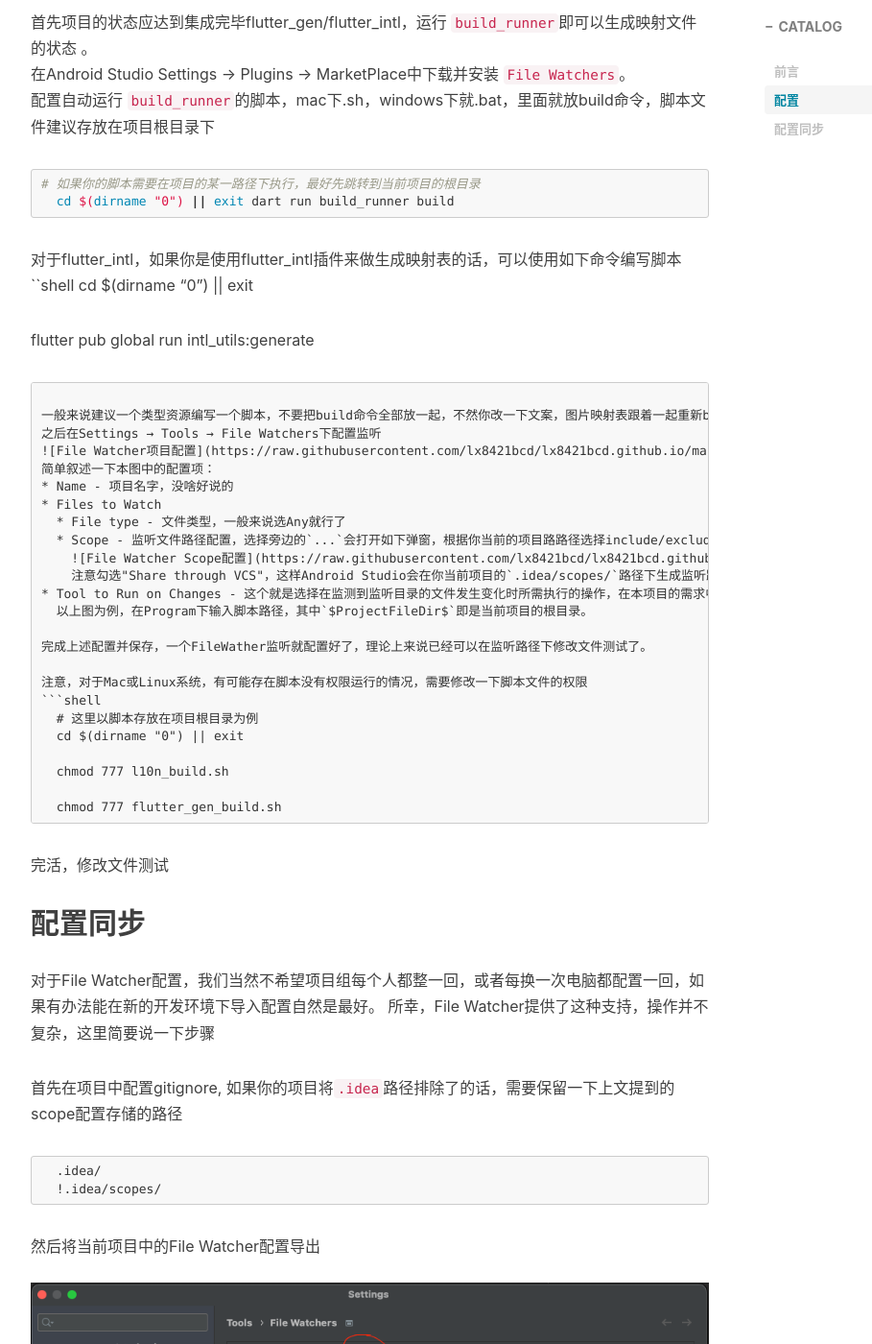
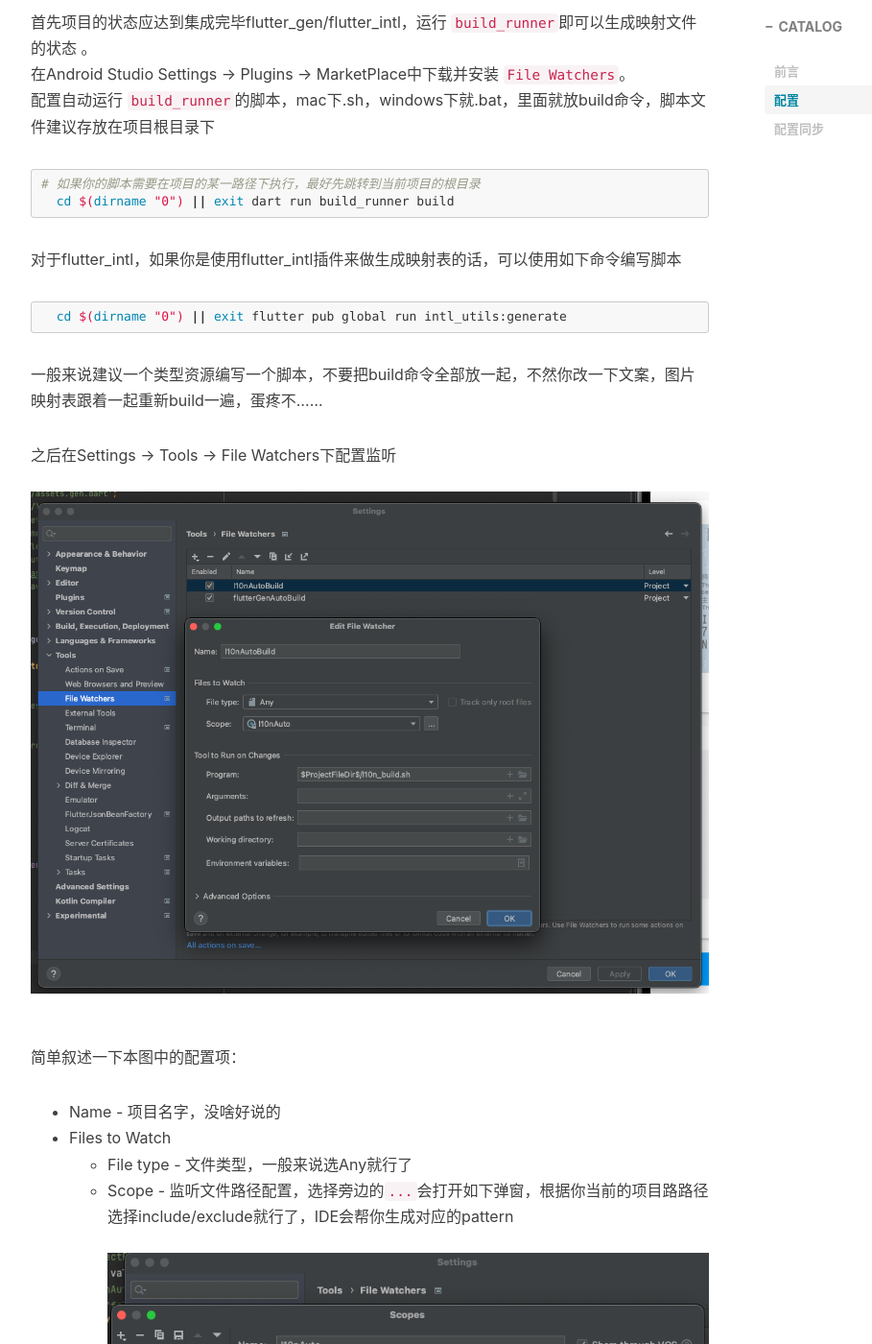
Before and after one commit to lx8421bcd/lx8421bcd.github.io, a Jekyll site: the page built from _posts/2023-11-28-使用FileWatcher实现flutter代码自动生成.md, in a window 1280 px wide and 1400 px high, scrolled down 1271 px. Shown: the whole window at 96% size, without its empty margins (233-1142 px from the left). Built offline with Jekyll 4.4.1, drawn with Linux system fonts in a browser that asks for light colours; nearby versions of some CDN libraries; comment, search, counter and statistics services are not loaded; some of the changed text lies outside the part shown.

Commit message:
update posts

````diff
--- a/_posts/2023-11-28-使用FileWatcher实现flutter代码自动生成.md
+++ b/_posts/2023-11-28-使用FileWatcher实现flutter代码自动生成.md
@@ -36,13 +36,13 @@ tags:
 ```
 
 对于flutter_intl，如果你是使用flutter_intl插件来做生成映射表的话，可以使用如下命令编写脚本
-``shell
+```shell
   cd $(dirname "0") || exit
 
   flutter pub global run intl_utils:generate
 ```
+一般来说建议一个类型资源编写一个脚本，不要把build命令全部放一起，不然你改一下文案，图片映射表跟着一起重新build一遍，蛋疼不……
 
-一般来说建议一个类型资源编写一个脚本，不要把build命令全部放一起，不然你改一下文案，图片映射表跟着一起重新build一遍，蛋疼不……
 之后在Settings → Tools → File Watchers下配置监听
 ![File Watcher项目配置](https://raw.githubusercontent.com/lx8421bcd/lx8421bcd.github.io/master/img/file_watcher/file_watcher_config_example.png)
 简单叙述一下本图中的配置项：
````
